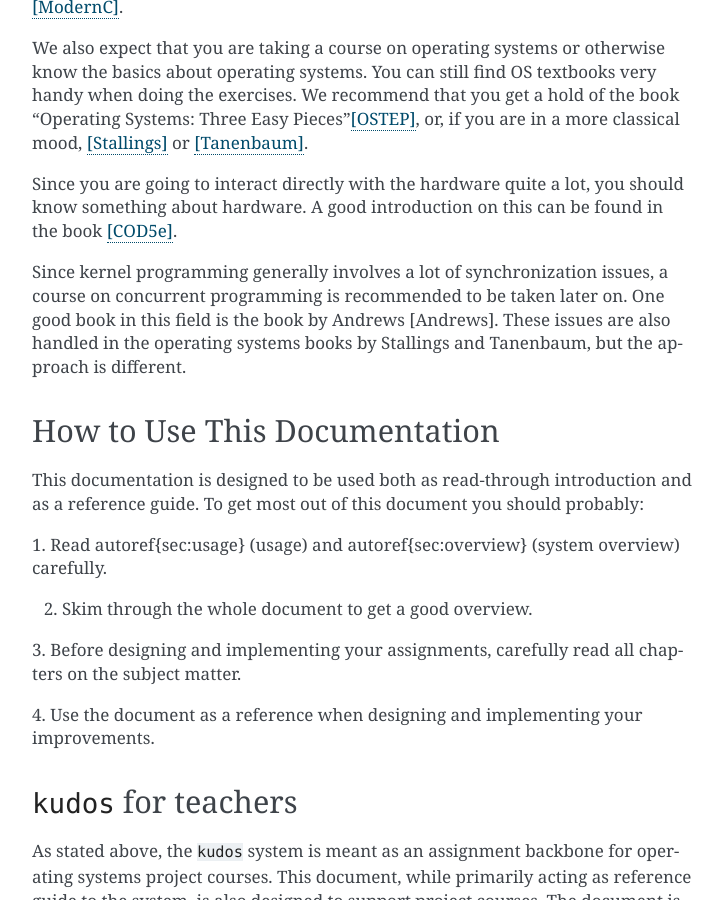
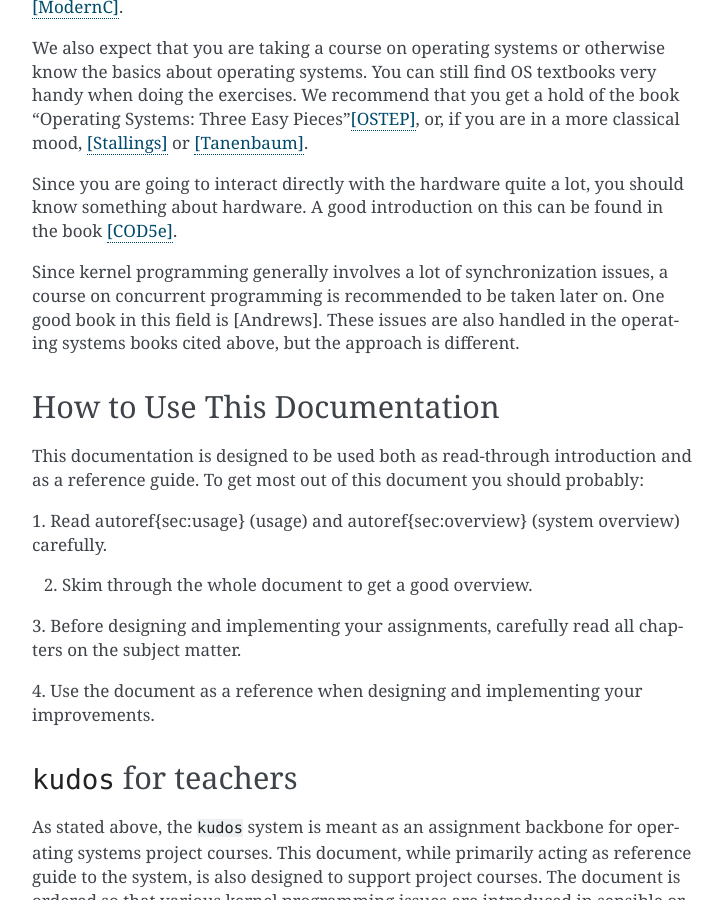
Before and after one commit to DIKU-EDU/kudos, a Sphinx documentation site: the page built from docs/index.rst, in a window 1280 px wide and 900 px high, scrolled down 1020 px. Shown: the whole window, without its empty margins (388-1110 px from the left). Built offline with Sphinx 7.4.7, drawn with Linux system fonts in a browser that asks for light colours.

```diff
--- a/docs/index.rst
+++ b/docs/index.rst
@@ -55,9 +55,8 @@
 
 Since kernel programming generally involves a lot of synchronization issues, a
 course on concurrent programming is recommended to be taken later on. One good
-book in this field is the book by Andrews [Andrews]_. These issues are also
-handled in the operating systems books by Stallings and Tanenbaum, but the
-approach is different.
+book in this field is [Andrews]_. These issues are also handled in the
+operating systems books cited above, but the approach is different.
 
 How to Use This Documentation
 *****************************
```
